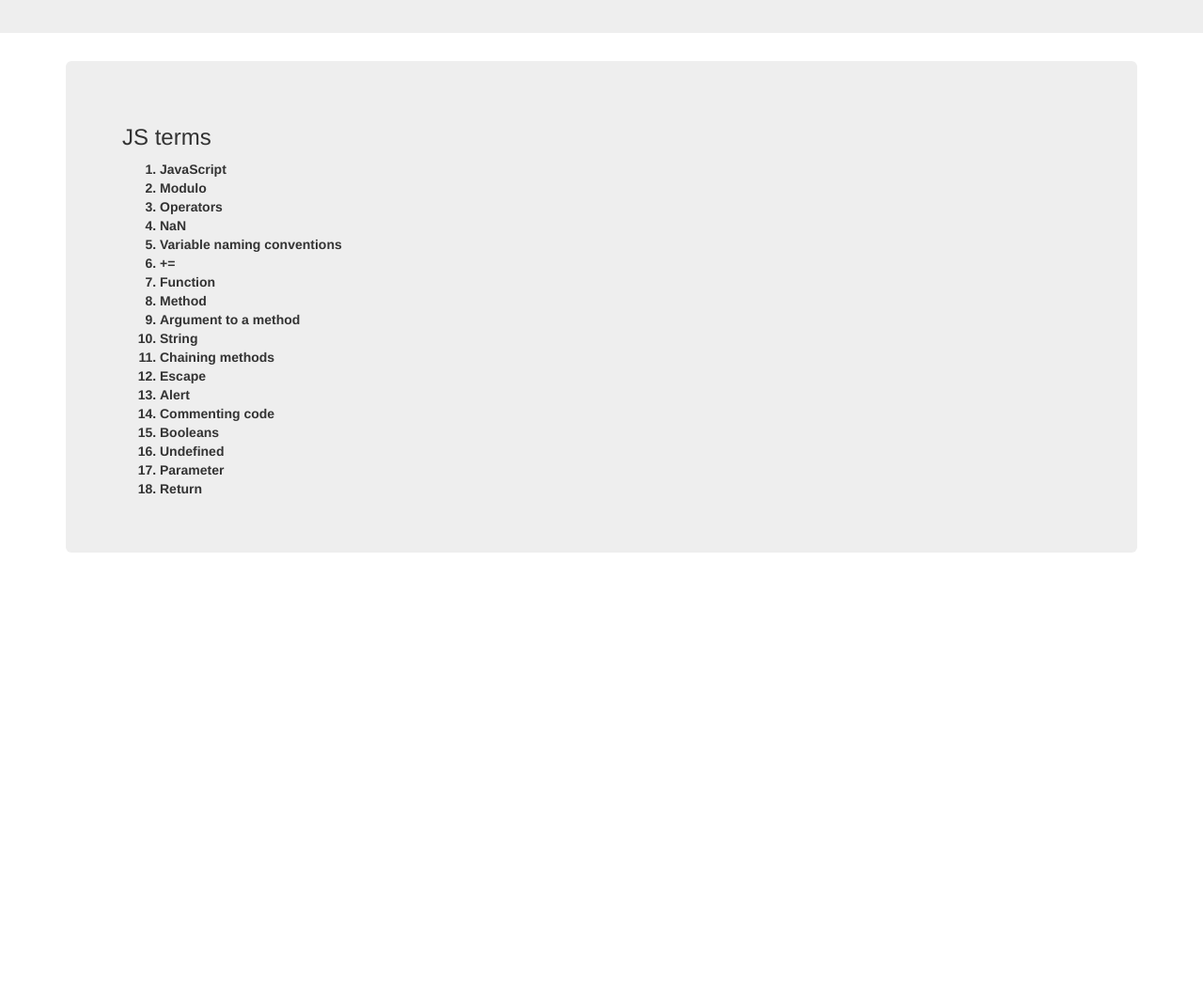
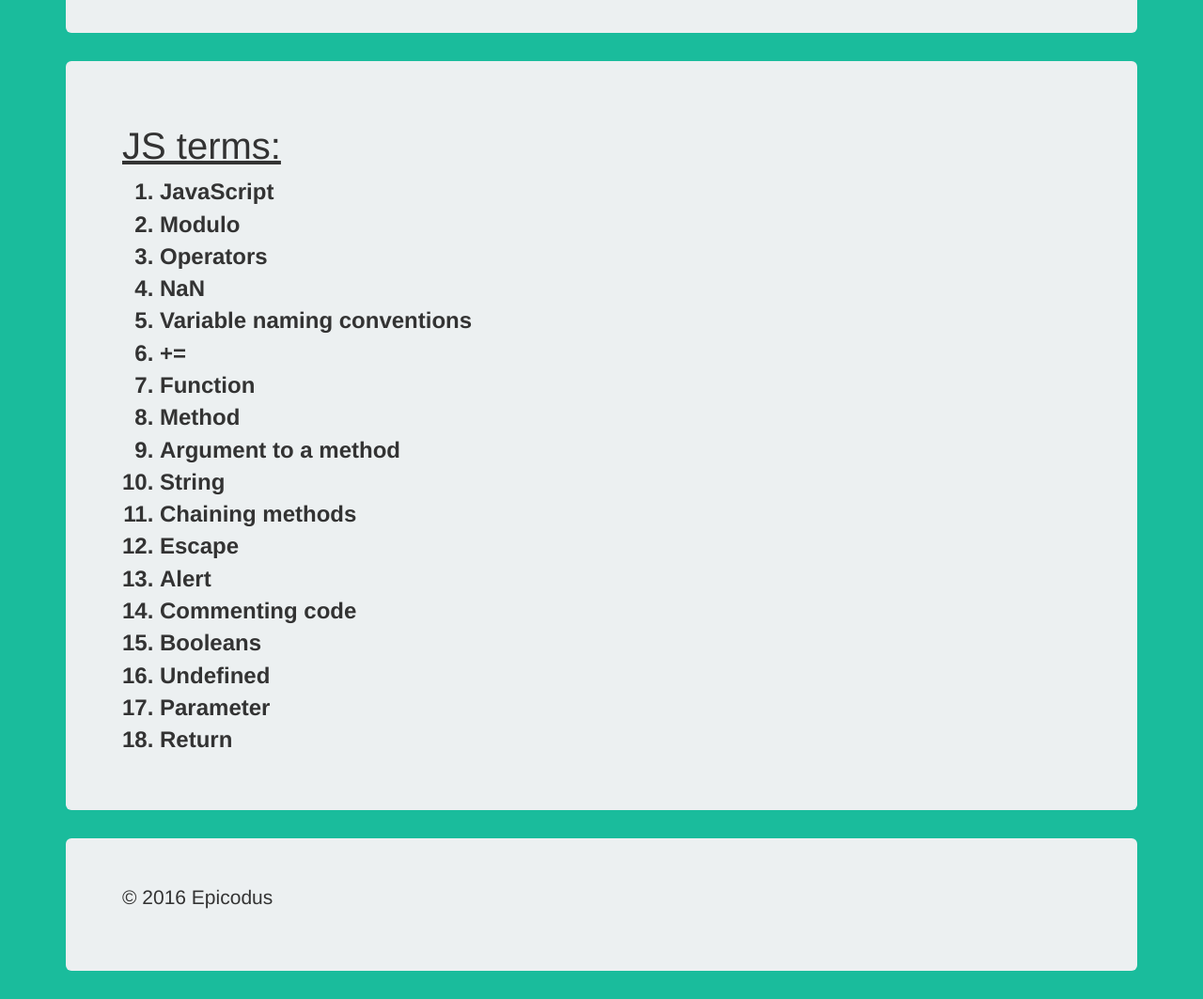
Before and after one commit to EugeneMaz10/flashcard, a plain HTML site: page index.html in a window 1280 px wide. Shown: the part 160-1223 px from the top of the page at 94% size. Before the commit the page ends 800 px from the top, so only its background shows below. Drawn offline with nearby package versions, Linux system fonts and the light colour scheme.

Commit message:
Add color to background and add footer

```diff
--- a/css/styles.css
+++ b/css/styles.css
@@ -15,3 +15,20 @@
 .title {
   text-align: center;
 }
+
+.info {
+  font-size: 24px;
+}
+
+.info h3 {
+  font-size: 40px;
+  text-decoration: underline;
+}
+
+body {
+  background: #1abc9c;
+}
+
+.jumbotron {
+  background: #ecf0f1;
+}
--- a/index.html
+++ b/index.html
@@ -11,14 +11,15 @@
     <title>Flashcards</title>
   </head>
   <body>
+    <div class="container">
       <div class="jumbotron">
         <div class="title">
           <h1>JS / jQuery Flashcards</h1>
         </div>
       </div>
-    <div class="container">
       <div class="jumbotron">
-        <h3>JS terms</h3>
+        <div class="info">
+          <h3>JS terms:</h3>
           <ol>
             <li class="button1">JavaScript</li>
               <ul>
@@ -97,7 +98,13 @@
           </ol>
         </div>
       </div>
-
-
+    </div>
   </body>
+  <div class="container">
+    <div class="jumbotron">
+  <footer>
+    <p>&copy; 2016 Epicodus</p>
+  </footer>
+    </div>
+  </div>
 </html>
```
Lines whose indentation alone changed are shown as unchanged.
